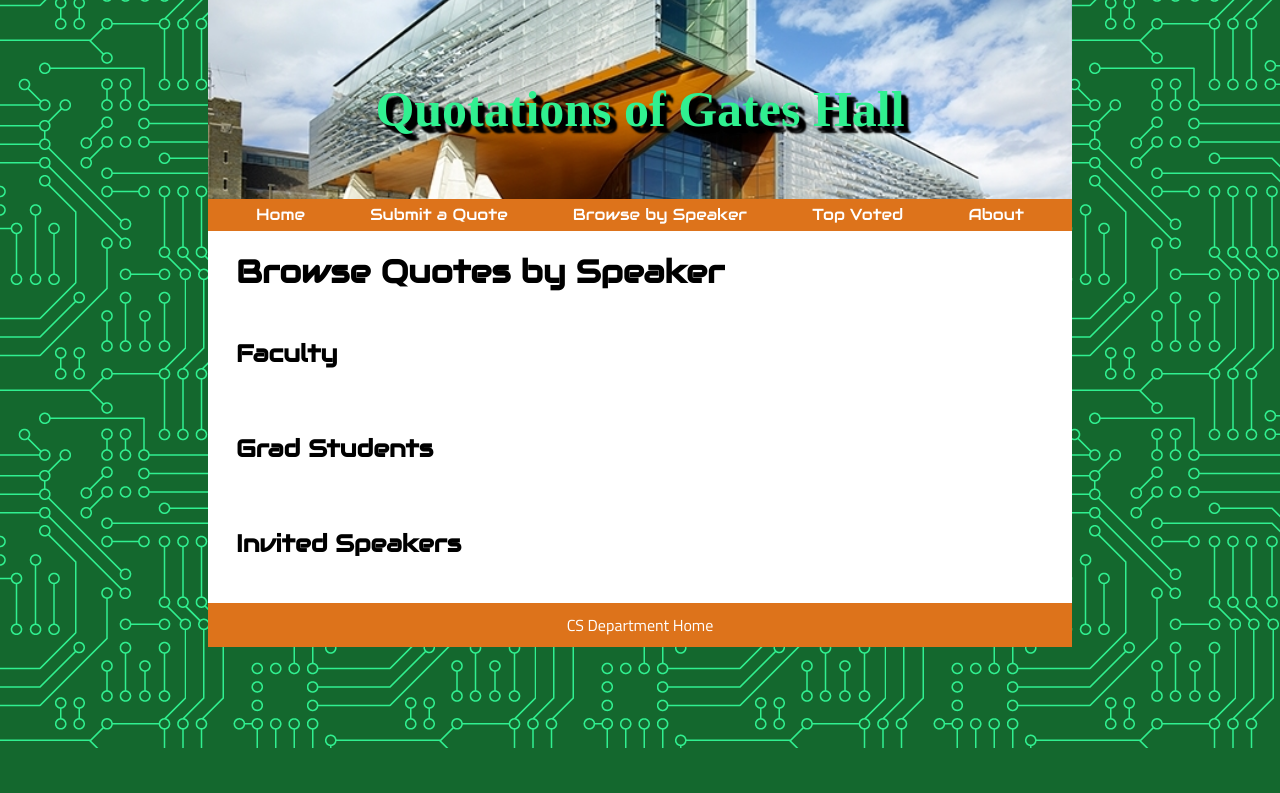
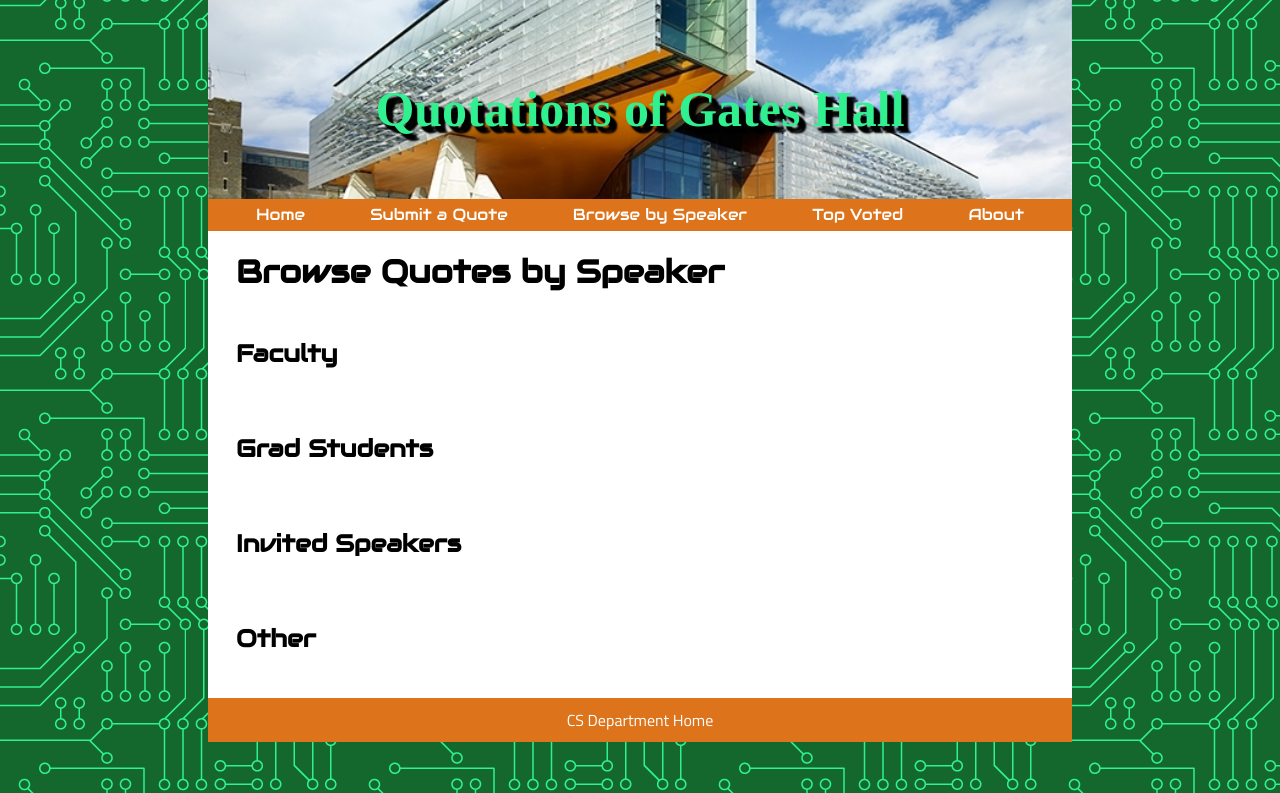
Before and after one commit to Cornell-CIS-Slack/cs-quotes, a Django app: a page that uses quotespage/templates/quotespage/speaker_list.html in a window 1280 px wide. Shown: the part 52-845 px from the top of the page. Before the commit the page ends 800 px from the top, so only its background shows below. Run offline with Django 3.2, Linux system fonts and the light colour scheme; data that the repository does not hold is empty; parts of the project's set-up code (start-up, migrations or seed data) failed here and were passed over; some web fonts are replaced.

Commit message:
Added an "other" category to the three categories of speaker
In case you want to quote someone who is not a professor, grad student,
or invited speaker.

```diff
--- a/quotespage/models.py
+++ b/quotespage/models.py
@@ -6,10 +6,12 @@ class Quote(models.Model):
 	FACULTY = 'FAC'
 	GRAD_STUDENT = 'GS'
 	INVITED_SPEAKER = 'INV'
+	OTHER = 'OTH'
 	SPEAKER_CLASS_CHOICES = (
 			(FACULTY, "Faculty"),
 			(GRAD_STUDENT, "Graduate Student"),
 			(INVITED_SPEAKER, "Invited Speaker"),
+			(OTHER, "Other"),
 			)
 
 	date = models.DateField()
--- a/quotespage/templates/quotespage/speaker_list.html
+++ b/quotespage/templates/quotespage/speaker_list.html
@@ -32,4 +32,13 @@
 	</ul>
 </div>
 <br>
+<h2> Other </h2>
+<div class="threecolumn">
+	<ul class="speakerlist">
+		{% for name, dashed_name in other_dashed %}
+			<li><a href="{% url 'quotespage:speaker' speaker=dashed_name %}">{{ name }}</a></li>
+		{% endfor %}
+	</ul>
+</div>
+<br>
 {% endblock %}
--- a/quotespage/views/speaker_views.py
+++ b/quotespage/views/speaker_views.py
@@ -35,12 +35,16 @@ def speaker_list(request):
 					speaker_class=Quote.GRAD_STUDENT).values_list('speaker', flat=True).distinct()
 	invited = Quote.objects.order_by('speaker').filter(approved=True,
 					speaker_class=Quote.INVITED_SPEAKER).values_list('speaker', flat=True).distinct()
+	other = Quote.objects.order_by('speaker').filter(approved=True,
+					speaker_class=Quote.OTHER).values_list('speaker', flat=True).distinct()
 	faculty_dashed = [(speaker, slugify_name(speaker)) for speaker in faculty]
 	grads_dashed = [(speaker, slugify_name(speaker)) for speaker in grads]
 	invited_dashed = [(speaker, slugify_name(speaker)) for speaker in invited]
+	other_dashed = [(speaker, slugify_name(speaker)) for speaker in other]
 	context = {'faculty_dashed' : faculty_dashed,
 					'grads_dashed' : grads_dashed,
-					'invited_dashed' : invited_dashed}
+					'invited_dashed' : invited_dashed,
+					'other_dashed' : other_dashed}
 	return render(request, 'quotespage/speaker_list.html', context)
 
 def slugify_name(name):
```
Also changed, not shown: quotespage/migrations/0007_auto_20170329_1708.py (added).
